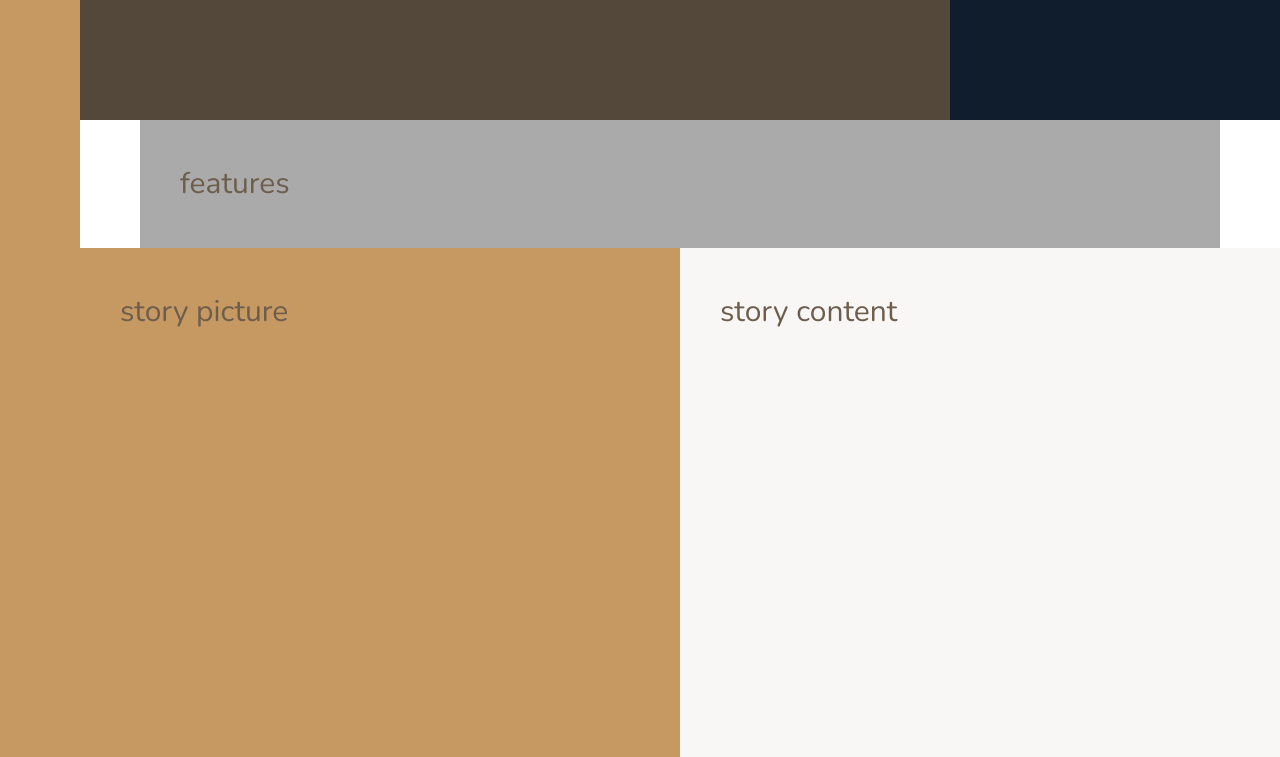
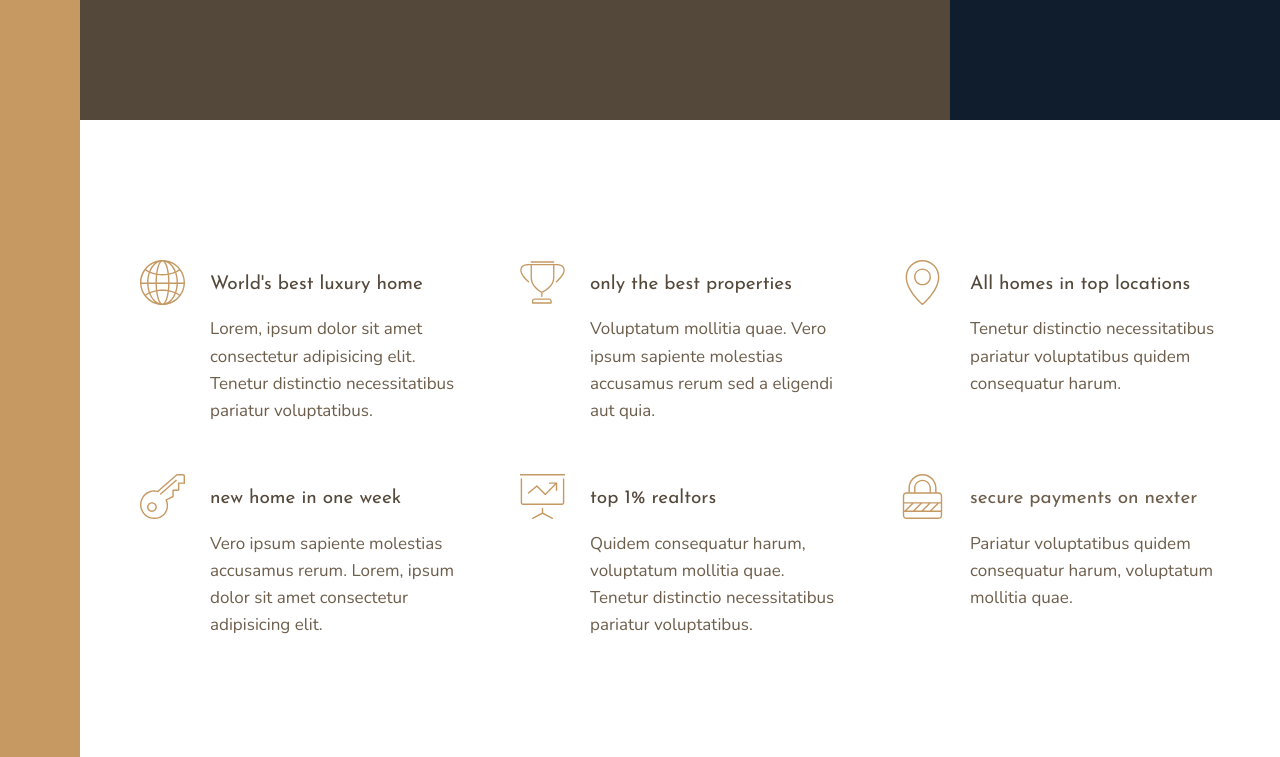
Before and after one commit to Toyurc/Nexter, a website: page index.html in a window 1280 px wide. Shown: the part 520-1277 px from the top of the page. Drawn offline with nearby package versions, Linux system fonts and the light colour scheme.

Commit message:
Feat: feature section

```diff
--- a/index.html
+++ b/index.html
@@ -17,7 +17,50 @@
         </div>
         <header class="header">header</header>
         <div class="realtors">top 3 realtors</div>
-        <section class="features">features</section>
+        <section class="features">
+            <div class="feature">
+                <svg class="feature__icon">
+                    <use xlink:href="img/sprite.svg#icon-global"></use>
+                </svg>
+                <h4 class="heading-4 heading-4--dark">World's best luxury home</h4>
+                <p class="feature__text">Lorem, ipsum dolor sit amet consectetur adipisicing elit. Tenetur distinctio necessitatibus pariatur voluptatibus.</p>
+            </div>
+            <div class="feature">
+                <svg class="feature__icon">
+                    <use xlink:href="img/sprite.svg#icon-trophy"></use>
+                </svg>
+                <h4 class="heading-4 heading-4--dark">only the best properties</h4>
+                <p class="feature__text">Voluptatum mollitia quae. Vero ipsum sapiente molestias accusamus rerum sed a eligendi aut quia.</p>
+            </div>
+            <div class="feature">
+                <svg class="feature__icon">
+                    <use xlink:href="img/sprite.svg#icon-map-pin"></use>
+                </svg>
+                <h4 class="heading-4 heading-4--dark">All homes in top locations</h4>
+                <p class="feature__text">Tenetur distinctio necessitatibus pariatur voluptatibus quidem consequatur harum.</p>
+            </div>
+            <div class="feature">
+                <svg class="feature__icon">
+                    <use xlink:href="img/sprite.svg#icon-key"></use>
+                </svg>
+                <h4 class="heading-4 heading-4--dark">new home in one week</h4>
+                <p class="feature__text">Vero ipsum sapiente molestias accusamus rerum. Lorem, ipsum dolor sit amet consectetur adipisicing elit.</p>
+            </div>
+            <div class="feature">
+                <svg class="feature__icon">
+                    <use xlink:href="img/sprite.svg#icon-presentation"></use>
+                </svg>
+                <h4 class="heading-4 heading-4--dark">top 1% realtors</h4>
+                <p class="feature__text">Quidem consequatur harum, voluptatum mollitia quae. Tenetur distinctio necessitatibus pariatur voluptatibus.</p>
+            </div>
+            <div class="feature">
+                <svg class="feature__icon">
+                    <use xlink:href="img/sprite.svg#icon-lock"></use>
+                </svg>
+                <h4 class="heading-4">secure payments on nexter</h4>
+                <p class="feature__text">Pariatur voluptatibus quidem consequatur harum, voluptatum mollitia quae.</p>
+            </div>
+        </section>
         <div class="story__pictures">story picture</div>
         <div class="story__content">story content</div>
         <section class="homes">homes</section>
--- a/sass/_base.scss
+++ b/sass/_base.scss
@@ -40,8 +40,8 @@ body {
   grid-template-columns: [sidebar-start] 8rem [sidebar-end full-start] minmax(6rem, 1fr) [center-start]
   repeat(8, [col-start] minmax(min-content, 14rem) [col-end]) [center-end] minmax(6rem, 1fr) [full-end];
 
-  & > * {
-    padding: 40px;
-    font-size: 3rem;
-  }
+  // & > * {
+  //   padding: 40px;
+  //   font-size: 3rem;
+  // }
 }
--- a/sass/_features.scss
+++ b/sass/_features.scss
@@ -1,4 +1,32 @@
 .features {
-  background-color: $color-grey-light-2;
   grid-column: center-start / center-end;
+
+  margin: 15rem 0;
+
+  display: grid;
+  // grid-template-columns: repeat(3, 1fr);
+  grid-template-columns: repeat( auto-fit, minmax(25rem, 1fr) ); //for minor responsiveness
+  grid-gap: 6rem;
+  align-items: start;
 }
+
+.feature {
+
+  display: grid;
+  grid-template-columns: min-content 1fr;
+  grid-row-gap: 1.5rem;
+  grid-column-gap: 2.5rem;
+
+  &__icon {
+    fill: $color-primary;
+    width: 4.5rem;
+    height: 4.5rem;
+    grid-row: 1 / span 2; //-1 works only on explicit grid;
+    transform: translateY(-1rem);
+  }
+
+  &__text {
+    font-size: 1.7rem;
+    ;
+  }
+}
--- a/sass/_typography.scss
+++ b/sass/_typography.scss
@@ -0,0 +1,29 @@
+%heading {
+  font-family: $font-display;
+  font-weight: 400;
+}
+
+.heading-1 {
+  @extend %heading;
+}
+
+.heading-2 {
+  @extend %heading;
+}
+
+.heading-3 {
+  @extend %heading;
+}
+
+.heading-4 {
+  @extend %heading;
+  font-size: 1.9rem;
+
+  &--light {
+    color: $color-grey-light-1;
+  }
+
+  &--dark {
+    color: $color-grey-dark-1;
+  }
+}
```
Also changed, not shown: css/style.css.
